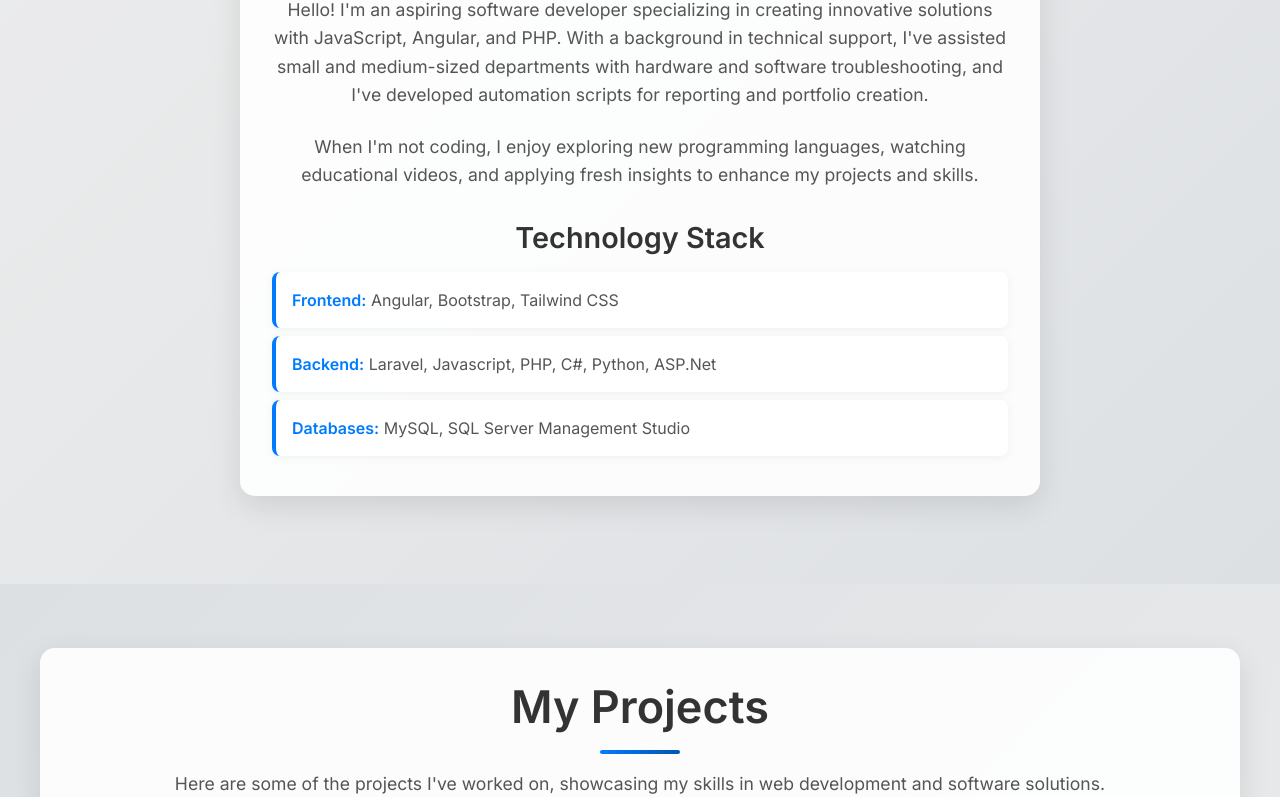
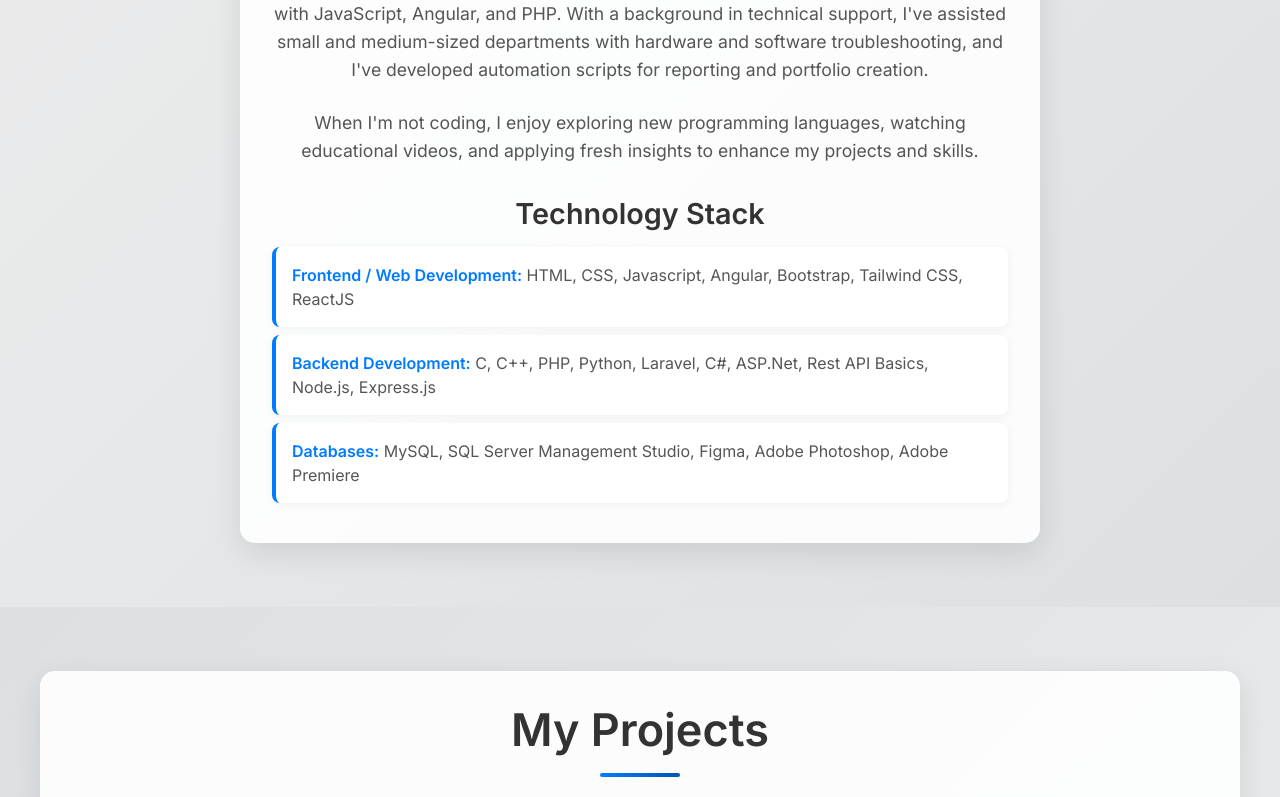
Before and after one commit to gemilmejia/portfolio, an Angular app: page / in a window 1280 px wide. Shown: the part 1021-1818 px from the top of the page. Built offline with nearby package versions, Linux system fonts and the light colour scheme.

Commit message:
feat: Update Tech Stacks

```diff
--- a/src/app/about/about.component.html
+++ b/src/app/about/about.component.html
@@ -15,12 +15,11 @@
     </p>
     <h3>Technology Stack</h3>
     <ul>
-      <li><strong>Frontend:</strong> Angular, Bootstrap, Tailwind CSS</li>
+      <li><strong>Frontend / Web Development:</strong> HTML, CSS, Javascript, Angular, Bootstrap, Tailwind CSS, ReactJS</li>
       <li>
-        <strong>Backend:</strong> Laravel, Javascript, PHP, C#, Python, ASP.Net
-        <!--, Node.js, Express.js-->
+        <strong>Backend Development:</strong> C, C++, PHP, Python, Laravel, C#, ASP.Net, Rest API Basics, Node.js, Express.js
       </li>
-      <li><strong>Databases:</strong> MySQL, SQL Server Management Studio</li>
+      <li><strong>Databases:</strong> MySQL, SQL Server Management Studio, Figma, Adobe Photoshop, Adobe Premiere</li>
       <!-- <li><strong>Other Tools:</strong> Firebase, GraphQL, Azure, Docker, Figma</li> -->
     </ul>
   </div>
```
